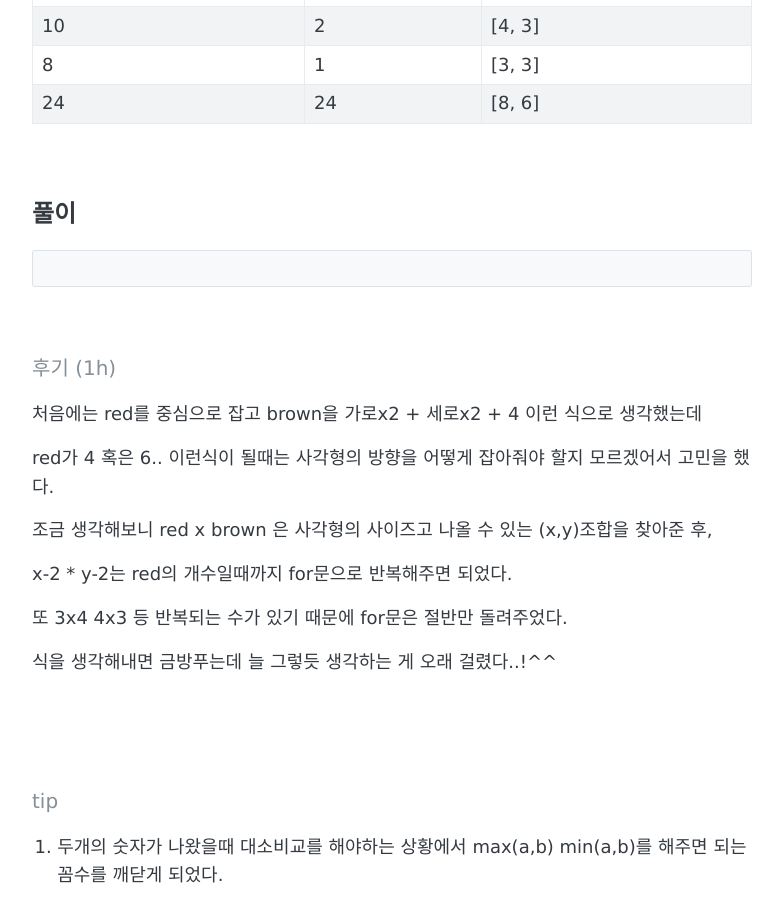
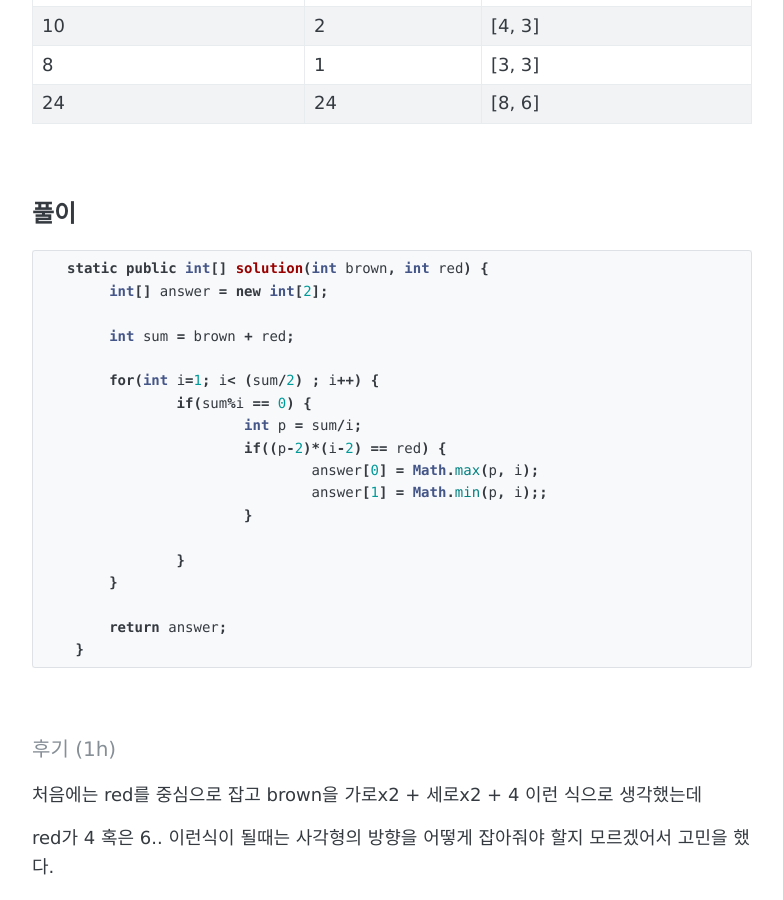
Before and after one commit to Parksuu/Parksuu.github.io, a Jekyll site: the page built from _posts/2020-01-15-13-[프로그래머스]-카펫-(java).md, in a window 1280 px wide and 900 px high, scrolled down 1200 px. Shown: the whole window, without its empty margins (248-1031 px from the left). Built offline with Jekyll 4.4.1, drawn with Linux system fonts in a browser that asks for light colours; comment, search, counter and statistics services are not loaded.

Commit message:
1 changed

````diff
--- a/_posts/2020-01-15-13-[프로그래머스]-카펫-(java).md
+++ b/_posts/2020-01-15-13-[프로그래머스]-카펫-(java).md
@@ -45,7 +45,24 @@ Leo가 본 카펫에서 갈색 격자의 수 brown, 빨간색 격자의 수 red
 ## 풀이
 
 ```java
+   static public int[] solution(int brown, int red) {
+        int[] answer = new int[2];
 
+        int sum = brown + red;
+
+        for(int i=1; i< (sum/2) ; i++) {
+        	if(sum%i == 0) {
+        		int p = sum/i;
+        		if((p-2)*(i-2) == red) {
+        			answer[0] = Math.max(p, i);
+        			answer[1] = Math.min(p, i);;
+        		}
+
+        	}
+        }
+
+        return answer;
+    }
 ```
 
 <br>
````
